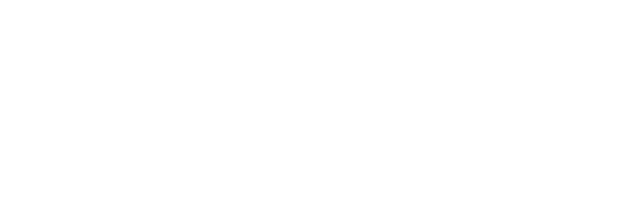
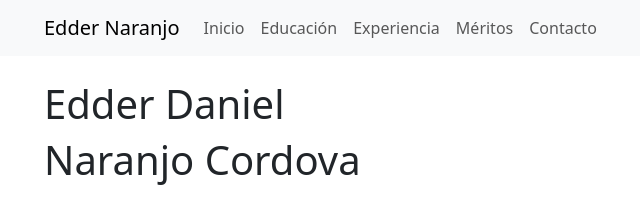
Before and after one commit to 12Edder12/PracticaGit4A_NaranjoEdder-, a plain HTML site: page index.html in a window 1280 px wide. Shown: the whole page, without its empty margins (38-678 px from the left). Drawn offline with nearby package versions, Linux system fonts and the light colour scheme.

Commit message:
Se agregó Bootstrap al proyecto, menú e información personal

```diff
--- a/index.html
+++ b/index.html
@@ -1,11 +1,51 @@
 <!DOCTYPE html>
-<html lang="en">
+<html lang="es">
 <head>
     <meta charset="UTF-8">
-    <meta name="viewport" content="width=device-width, initial-scale=1.0">
-    <title>Document</title>
+    <meta name="viewport" content="width=device-width, initial-scale=1, shrink-to-fit=no">
+    <title>Edder Naranjo</title>
+
+    <link href="https://cdn.jsdelivr.net/npm/bootstrap@5.3.0/dist/css/bootstrap.min.css" rel="stylesheet">
 </head>
 <body>
 
+    <nav class="navbar navbar-expand-lg navbar-light bg-light">
+        <div class="container">
+            <a class="navbar-brand" href="#">Edder Naranjo</a>
+            <button class="navbar-toggler" type="button" data-toggle="collapse" data-target="#navbarNav"
+            aria-controls="navbarNav" aria-expanded="false" aria-label="Toggle navigation">
+                <span class="navbar-toggler-icon"></span>
+            </button>
+            <div class="collapse navbar-collapse" id="navbarNav">
+                <ul class="navbar-nav">
+                    <li class="nav-item">
+                        <a class="nav-link" href="#inicio">Inicio</a>
+                    </li>
+                    <li class="nav-item">
+                        <a class="nav-link" href="#educacion">Educación</a>
+                    </li>
+                    <li class="nav-item">
+                        <a class="nav-link" href="#experiencia">Experiencia</a>
+                    </li>
+                    <li class="nav-item">
+                        <a class="nav-link" href="#meritos">Méritos</a>
+                    </li>
+                    <li class="nav-item">
+                        <a class="nav-link" href="#contacto">Contacto</a>
+                    </li>
+                </ul>
+            </div>
+        </div>
+    </nav>
+
+    <div class="container mt-4">
+        <section>
+            <h1>Edder Daniel</h1>
+            <h1>Naranjo Cordova</h1>
+        </section>
+
+    </div>
+    <script src="https://cdn.jsdelivr.net/npm/bootstrap@5.3.0/dist/js/bootstrap.bundle.min.js"></script>
+
 </body>
 </html>
```
